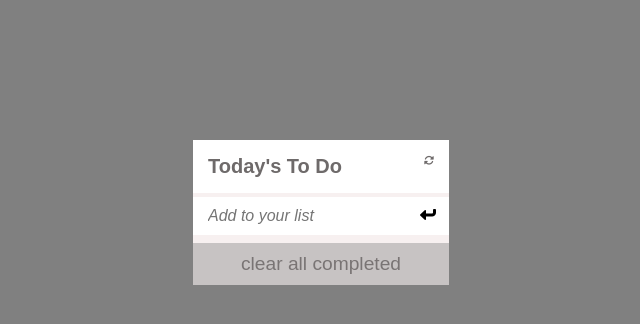
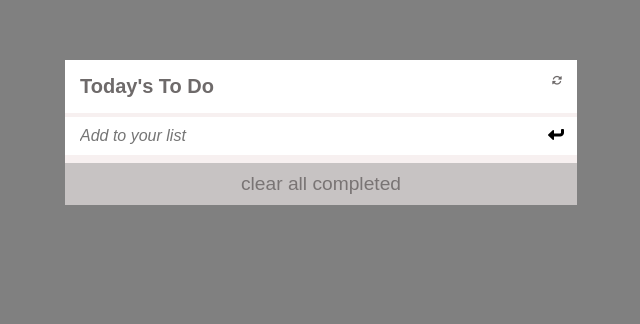
Before and after one commit to Whoistolu/To-Do-List, a website built with webpack: page src/index.html in a window 1280 px wide. Shown: the part 180-504 px from the top of the page, without its empty margins (319-959 px from the left). Built offline with nearby package versions, Linux system fonts and the light colour scheme.

Commit message:
Update the README image

```diff
--- a/src/style.css
+++ b/src/style.css
@@ -10,9 +10,9 @@ body {
 
 .to-do {
   position: absolute;
-  left: 40%;
-  top: 40%;
-  right: 40%;
+  left: 30%;
+  top: 30%;
+  right: 30%;
   box-shadow: 4px 6px gray;
   display: flex;
   flex-direction: column;
```
Also changed, not shown: README.md, img/todo3.png (added).
